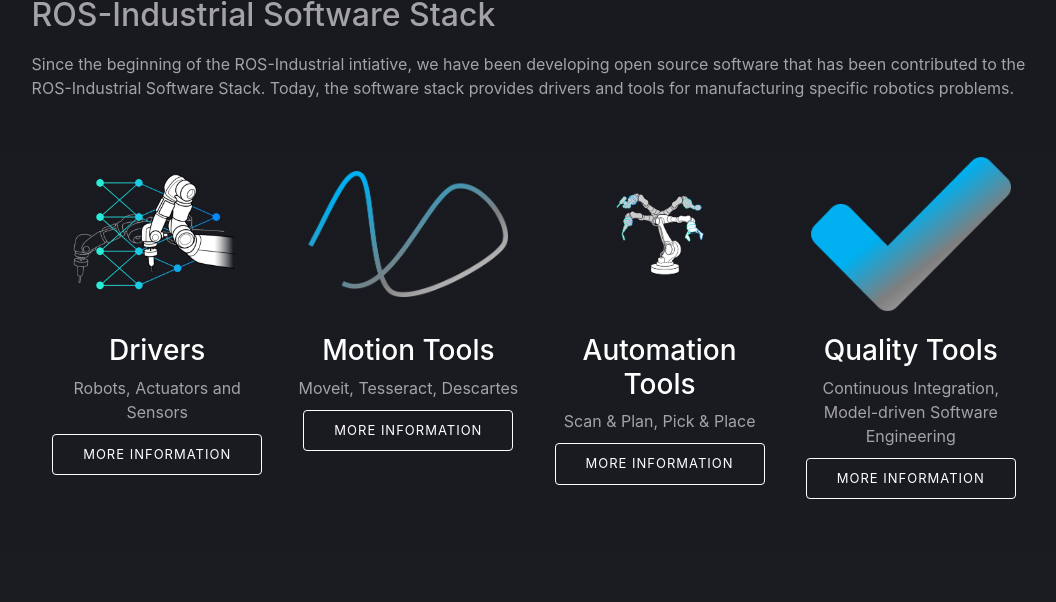
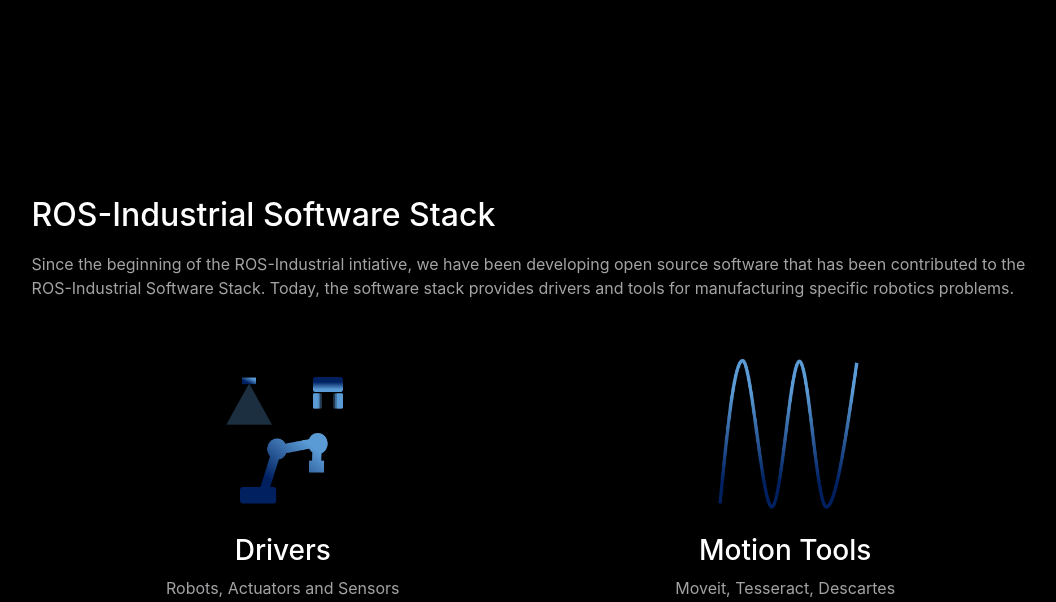
Before and after one commit to hellantos/rosindustrial-website, a Jekyll site: the page built from index.markdown, in a window 1280 px wide, cut to the strip 1315-1917 px from the top of the page. Shown: the whole strip, without its empty margins (106-1162 px from the left). Built offline with Jekyll 4.4.1, drawn with Linux system fonts in a browser that asks for light colours.

Commit message:
Add icons and black backgroung to frontpage

```diff
--- a/_sass/_body.scss
+++ b/_sass/_body.scss
@@ -3,7 +3,7 @@
     color: $dark-text;
     font-family: $font-family-base;
     &.black {
-      background: linear-gradient(to top, #1d1f25 0%, #15161b 100%);
+      background: #000;//linear-gradient(to top, #1d1f25 0%, #15161b 100%);
       color: $text;
       h1 {
         color: $white;
--- a/_sass/_homepage.scss
+++ b/_sass/_homepage.scss
@@ -23,7 +23,7 @@
     min-height: 50px;
     max-width: 80%;
     margin: 0 auto;
-    padding-top: 100px;
+    padding-top: 200px;
     .homepage-text {
         margin: 0px auto;
         text-align: center;
@@ -69,6 +69,7 @@
     }
     h2 {
         padding-bottom: 10px;
+        color: #fff;
     }
     h3 {
         color: #fff;
--- a/blog/index.markdown
+++ b/blog/index.markdown
@@ -1,7 +1,6 @@
 ---
 author: admin
 comments: false
-date: 2013-12-08 23:55:02+00:00
 layout: blog
 slug: blog
 title: Blog
--- a/index.markdown
+++ b/index.markdown
@@ -44,6 +44,7 @@
             </div>
         </div>
     </div>
+
     <div class="homepage">
         <div class="" style="text-align: left;">
             <h2>ROS-Industrial Software Stack</h2>
@@ -52,27 +53,27 @@
                 drivers and tools for manufacturing specific robotics problems.</p>
         </div>
         <div class="row homepage-text g-4">
-            <div class="col-xs-12 col-lg-3 col-sm-12" style="text-align: center;">
-                <img class="ros-i-icons" src="assets/images/drivers.png" alt="Cooperation Icon">
+            <div class="col-xs-12 col-lg-6 col-sm-12" style="text-align: center;">
+                <img class="ros-i-icons" src="assets/icons/Icon_driver.png" alt="Cooperation Icon">
                 <h3>Drivers</h3>
                 <p>Robots, Actuators and Sensors</p>
                 <a class="button button-transparent" style="margin-right: 0px; margin-bottom: 0px;" href="#">More Information</a>
             </div>
-            <div class="col-xs-12 col-lg-3 col-sm-12" style="text-align: center;">
-                <img class="ros-i-icons" src="assets/images/motion_planning.png" alt="Cooperation Icon">
+            <div class="col-xs-12 col-lg-6 col-sm-12" style="text-align: center;">
+                <img class="ros-i-icons" src="assets/icons/Icon_Motion.png" alt="Cooperation Icon">
                 <h3>Motion Tools</h3>
                 <p>Moveit, Tesseract, Descartes</p>
                 <a class="button button-transparent" style="margin-right: 0px; margin-bottom: 0px;" href="#">More Information</a>
             </div>
-            <div class="col-xs-12 col-lg-3 col-sm-12" style="text-align: center;">
-                <img class="ros-i-icons" src="assets/images/application.png" alt="Cooperation Icon">
+            <div class="col-xs-12 col-lg-6 col-sm-12" style="text-align: center;">
+                <img class="ros-i-icons" src="assets/icons/Icon_apps.png" alt="Cooperation Icon">
                 <h3>Automation Tools</h3>
                 <p>Scan & Plan, Pick & Place</p>
                 <a class="button button-transparent" style="margin-right: 0px; margin-bottom: 0px;" href="#">More Information</a>
             </div>
-            <div class="col-xs-12 col-lg-3 col-sm-12" style="text-align: center;">
-                <img class="ros-i-icons" src="assets/images/quality.png" alt="Cooperation Icon">
-                <h3>Quality Tools</h3>
+            <div class="col-xs-12 col-lg-6 col-sm-12" style="text-align: center;">
+                <img class="ros-i-icons" src="assets/icons/Icon_Quality.png" alt="Cooperation Icon">
+                <h3>Development Tools</h3>
                 <p>Continuous Integration, Model-driven Software Engineering</p>
                 <a class="button button-transparent" style="margin-right: 0px; margin-bottom: 0px;" href="#">More Information</a>
             </div>
@@ -87,24 +88,24 @@
         </div>
         <div class="row homepage-services">
 
-            <div class="col-sm-12 col-lg-12">
+            <div class="col-sm-12 col-lg-12 g-4">
                 <div class="row justify-content-center">
                     <div class="col-sm-12">
                         <div class="row align-items-start justify-content-center">
-                            <div class="col-xs-12 col-lg-4 col-sm-12">
-                                <img class="ros-i-icons" src="assets/images/cooperation.png" alt="Cooperation Icon">
+                            <div class="col-xs-12 col-lg-6 col-sm-12">
+                                <img class="ros-i-icons" src="assets/icons/Icon_Cooperation.png" alt="Cooperation Icon">
                                 <h3>Cooperation</h3>
                                 <p>Joint workshops, conferences and projects to improve robotics software for industrial automation.</p>
                                 <a class="button button-transparent" style="margin-right: 0px; margin-bottom: 0px;" href="#">More Information</a>
                             </div>
-                            <div class="col-xs-12 col-lg-4 col-sm-12">
-                                <img class="ros-i-icons" src="assets/images/technical-support.png" alt="Support Icon">
+                            <div class="col-xs-12 col-lg-6 col-sm-12">
+                                <img class="ros-i-icons" src="assets/icons/Icon_Support.png" alt="Support Icon">
                                 <h3>Technical Support</h3>
                                 <p>Access expertise from partner institutions to solve your robotics challenges in industrial automation.</p>
                                 <a class="button button-transparent" style="margin-right: 0px; margin-bottom: 0px;" href="#">More Information</a>
                             </div>
-                            <div class="col-xs-12 col-lg-4 col-sm-12">
-                                <img class="ros-i-icons" src="assets/images/training.png" alt="Training Icon">
+                            <div class="col-xs-12 col-lg-6 col-sm-12">
+                                <img class="ros-i-icons" src="assets/icons/Icon_Training.png" alt="Training Icon">
                                 <h3>Training</h3>
                                 <p>High quality training for professional ROS developers.</p>
                                 <a class="button button-transparent" style="margin-right: 0px; margin-bottom: 0px;" href="#">More Information</a>
```
Also changed, not shown: _posts/2021-12-09-ROS-Industrial-is-buzzing.md (added, +56 -0 lines), assets/icons/Icon_Cooperation.png (added), assets/icons/Icon_Motion.png (added), assets/icons/Icon_Quality.png (added), assets/icons/Icon_Support.png (added), assets/icons/Icon_Training.png (added), assets/icons/Icon_apps.png (added), assets/icons/Icon_driver.png (added), assets/images/ROS-Industrial Conference Logo 2021.png (added).
